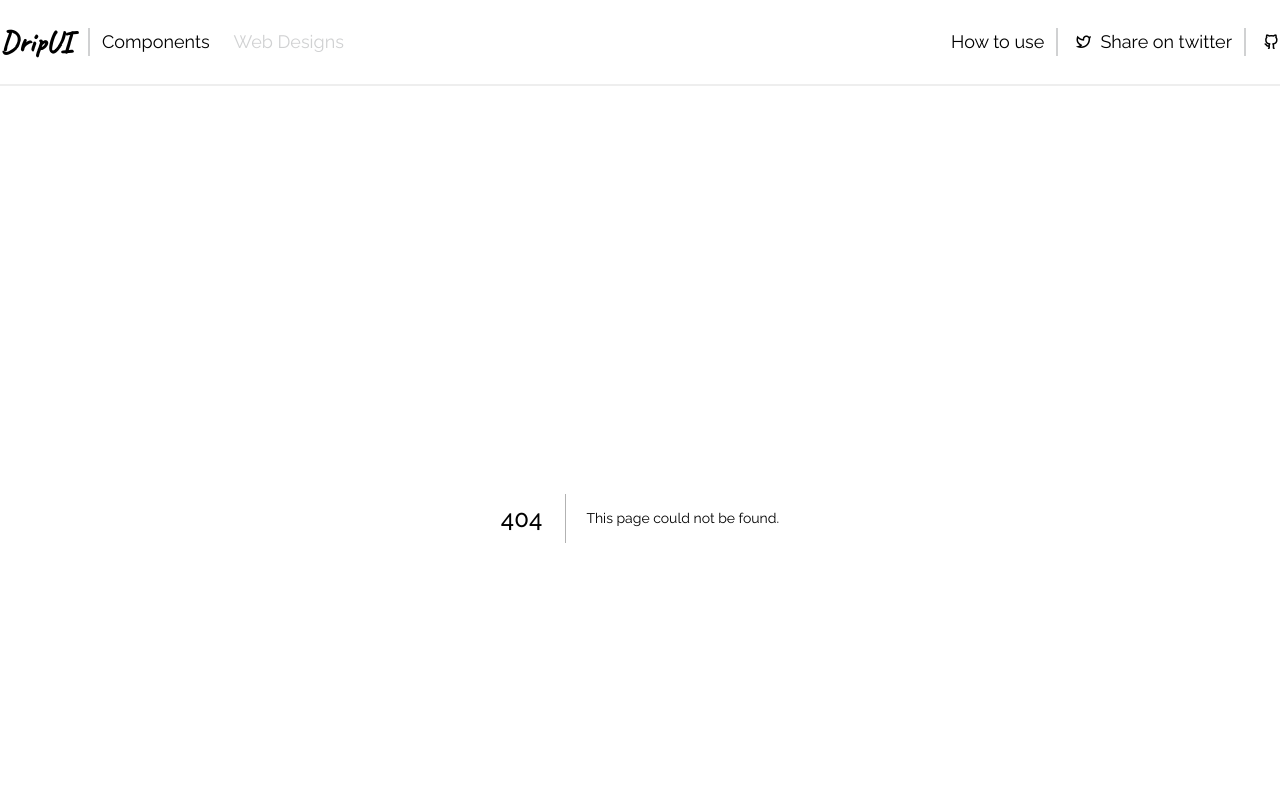
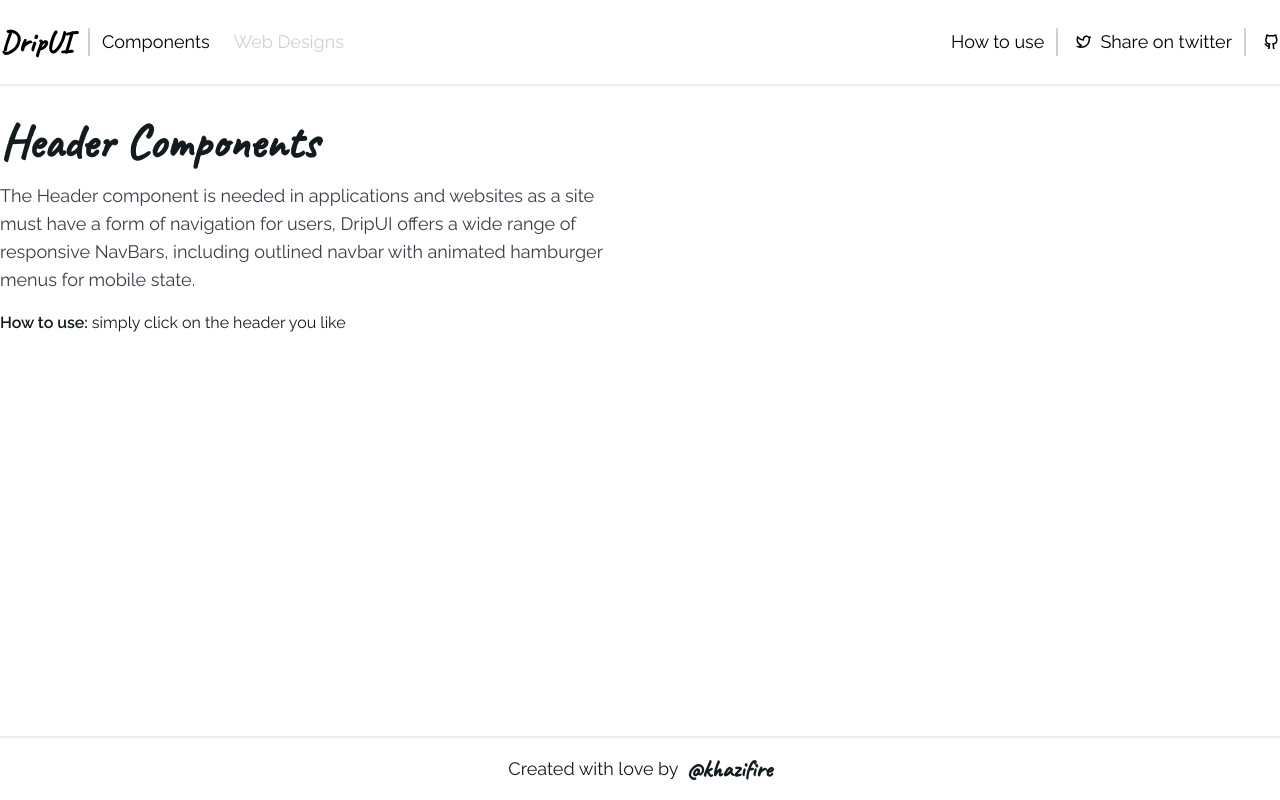
Before and after one commit to khazifire/DripUI, a Next.js app: page /docs/header in a window 1280 px wide. Before the commit this address had no page. Shown: the top 800 px of the page. Built offline with nearby package versions, Linux system fonts and the light colour scheme.

Commit message:
created header page

```diff
--- /dev/null
+++ b/pages/docs/header.js
@@ -0,0 +1,59 @@
+import Head from 'next/head'
+import { useRef, useState } from 'react';
+import { BasicBtns } from '../../components/drip/buttons/basicBtsns';
+import { ColoredShadowBtns } from '../../components/drip/buttons/coloredShadowBtns';
+import Meta from '../../components/layout/meta';
+import PageHeading from '../../components/other/PageHeadings';
+
+
+export default function Buttons() {
+    // const btnAreaRef = useRef(null);
+    const [CopySuccess, setCopySuccess] = useState(false);
+    const [btnId, setBtnId] = useState();
+
+
+    const copyToClipboard = async (buttonId) => {
+        setCopySuccess(false);
+        try {
+            console.log("hello")
+            await navigator.clipboard.writeText(
+                document.querySelector(`#${buttonId}`).outerHTML
+            );
+            setCopySuccess(true);
+            setBtnId(buttonId)
+        } catch (error) {
+            setCopySuccess(false);
+        }
+        setTimeout(() => {
+            setCopySuccess(false)
+            setBtnId()
+        }, 4000)
+    };
+
+
+    return (
+        <>
+            <Meta
+                title={'DripUI - Tailwind CSS Buttons'}
+                description={'DripUI offers a wide range of responsive NavBars, including outlined navbar, animated hamburger menus, ....'}
+                url={'/components/header'}
+            />
+            <PageHeading
+                title={'Header Components'}
+                alt={'header'}
+                description={'The Header component is needed in applications and websites as a site must have a form of navigation for users, DripUI offers a wide range of responsive NavBars, including outlined navbar with animated hamburger menus for mobile state.'}
+            />
+
+            <section className='grid grid-cols-1 gap-16 md:grid-cols-2'>
+                <div className='flex flex-col gap-4'>
+            {(CopySuccess && btnId == btn.id) ? <span className='absolute inline-flex gap-1 py-2 text-sm -bottom-8'>Copied! <i className="ri-chat-smile-2-line animate-bounce"></i> </span> : ""}
+
+                </div>
+
+
+
+
+            </section>
+        </>
+    )
+}
```
